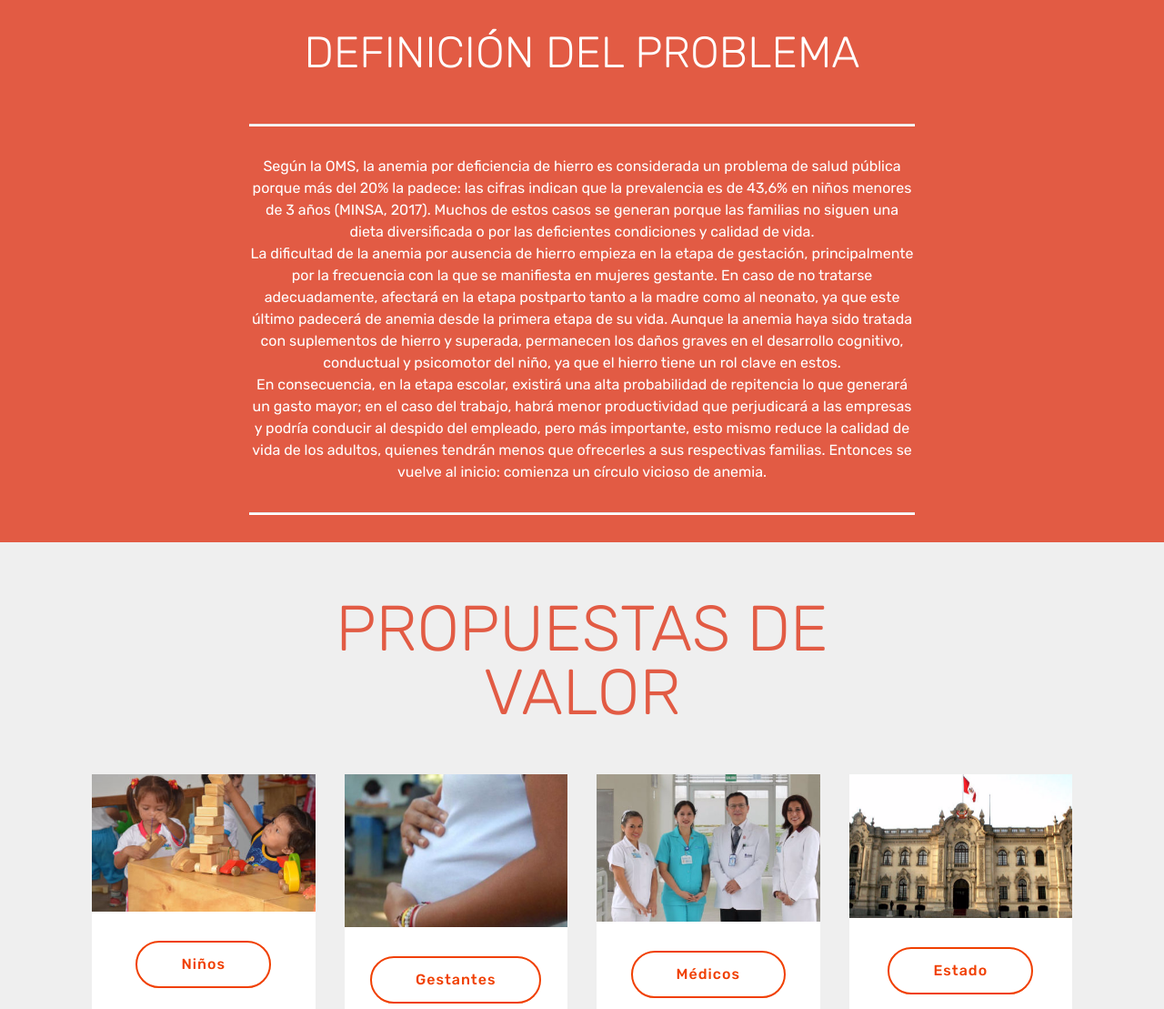
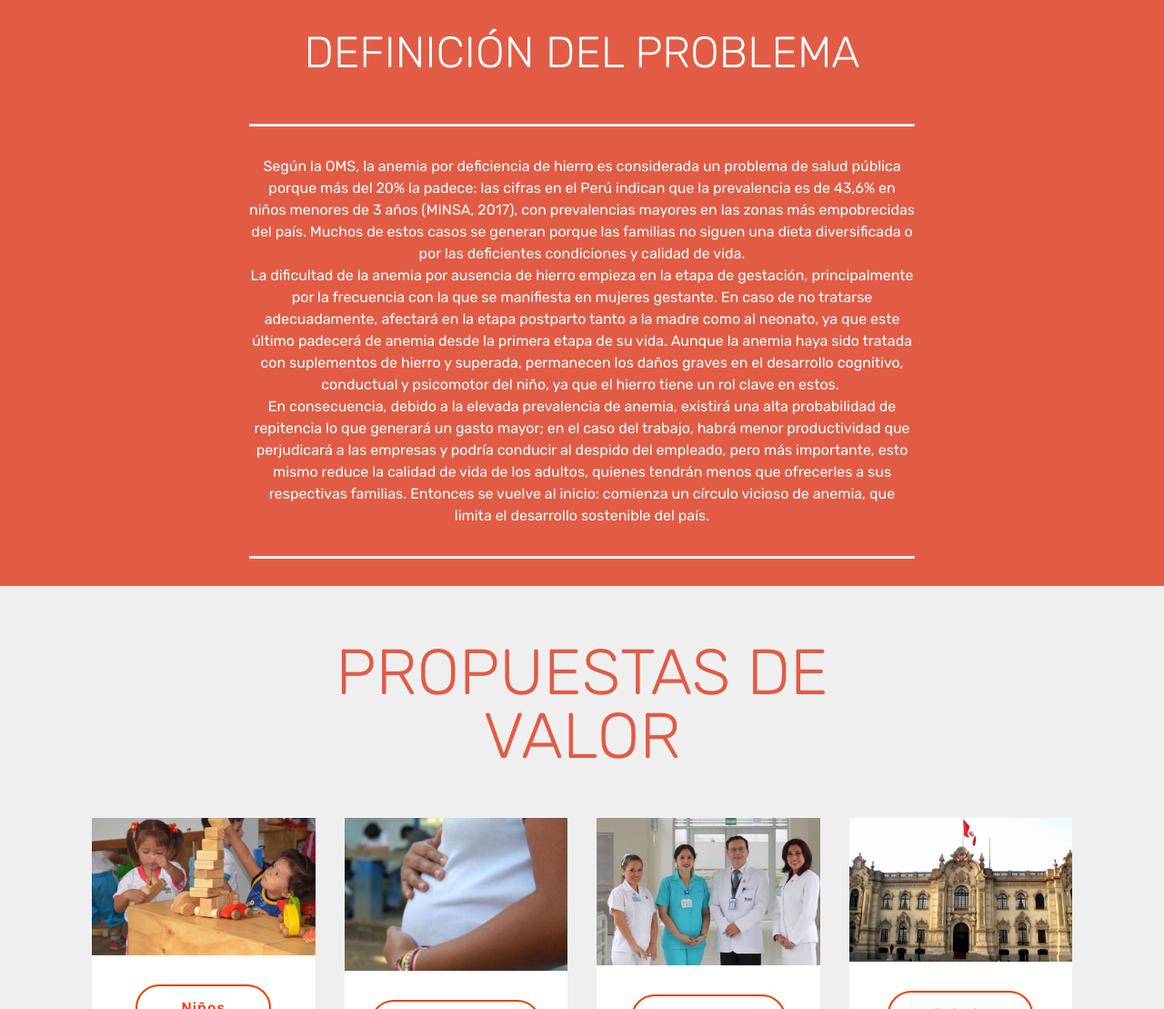
Before and after one commit to gpi05equipo04/h1, a plain HTML site: page index.html in a window 1280 px wide. Shown: the part 1020-2129 px from the top of the page at 91% size. Drawn offline with Linux system fonts and the light colour scheme; files whose address does not match are found by name.

Commit message:
create github pages

```diff
--- a/index.html
+++ b/index.html
@@ -60,7 +60,7 @@
     </nav>
 </section>
 
-<section class="engine"><a href="https://mobiri.se/e">how to make your own website</a></section><section class="mbr-section content4 cid-r57acdOsP4" id="content4-u">
+<section class="engine"><a href="https://mobiri.se/p">site templates free download</a></section><section class="mbr-section content4 cid-r57acdOsP4" id="content4-u">
 
 
 
@@ -106,12 +106,10 @@
     <div class="container">
         <div class="inner-container" style="width: 66%;">
             <hr class="line" style="width: 100%;">
-            <div class="section-text align-center mbr-white mbr-fonts-style display-7">Según la OMS, la anemia por deficiencia de hierro es considerada un problema de salud pública porque más del 20% la padece: las cifras indican que la prevalencia es de 43,6% en niños menores de 3 años (MINSA, 2017). Muchos de estos casos se generan porque las familias no siguen una dieta diversificada o por las deficientes condiciones y calidad de vida.
+            <div class="section-text align-center mbr-white mbr-fonts-style display-7">Según la OMS, la anemia por deficiencia de hierro es considerada un problema de salud pública porque más del 20% la padece: las cifras en el Perú indican que la prevalencia es de 43,6% en niños menores de 3 años (MINSA, 2017), con prevalencias mayores en las zonas más empobrecidas del país. Muchos de estos casos se generan porque las familias no siguen una dieta diversificada o por las deficientes condiciones y calidad de vida.
 <div>
-</div><div>La dificultad de la anemia por ausencia de hierro empieza en la etapa de gestación, principalmente por la frecuencia con la que se manifiesta en mujeres gestante. En caso de no tratarse adecuadamente, afectará en la etapa postparto tanto a la madre como al neonato, ya que este último padecerá de anemia desde la primera etapa de su vida. Aunque la anemia haya sido tratada con suplementos de hierro y superada, permanecen los daños graves en el desarrollo cognitivo, conductual y psicomotor del niño, ya que el hierro tiene un rol clave en estos.
-</div><div>
-</div><div>En consecuencia, en la etapa escolar, existirá una alta probabilidad de repitencia lo que generará un gasto mayor; en el caso del trabajo, habrá menor productividad que perjudicará a las empresas y podría conducir al despido del empleado, pero más importante, esto mismo reduce la calidad de vida de los adultos, quienes tendrán menos que ofrecerles a sus respectivas familias. Entonces se vuelve al inicio: comienza un círculo vicioso de anemia.
-</div></div>
+</div><div>La dificultad de la anemia por ausencia de hierro empieza en la etapa de gestación, principalmente por la frecuencia con la que se manifiesta en mujeres gestante. En caso de no tratarse adecuadamente, afectará en la etapa postparto tanto a la madre como al neonato, ya que este último padecerá de anemia desde la primera etapa de su vida. Aunque la anemia haya sido tratada con suplementos de hierro y superada, permanecen los daños graves en el desarrollo cognitivo, conductual y psicomotor del niño, ya que el hierro tiene un rol clave en estos.&nbsp;</div><div>
+</div><div>En consecuencia, debido a la elevada prevalencia de anemia, existirá una alta probabilidad de repitencia lo que generará un gasto mayor; en el caso del trabajo, habrá menor productividad que perjudicará a las empresas y podría conducir al despido del empleado, pero más importante, esto mismo reduce la calidad de vida de los adultos, quienes tendrán menos que ofrecerles a sus respectivas familias. Entonces se vuelve al inicio: comienza un círculo vicioso de anemia, que limita el desarrollo sostenible del país.</div></div>
             <hr class="line" style="width: 100%;">
         </div>
     </div>
```
Also changed, not shown: 1 other file.
